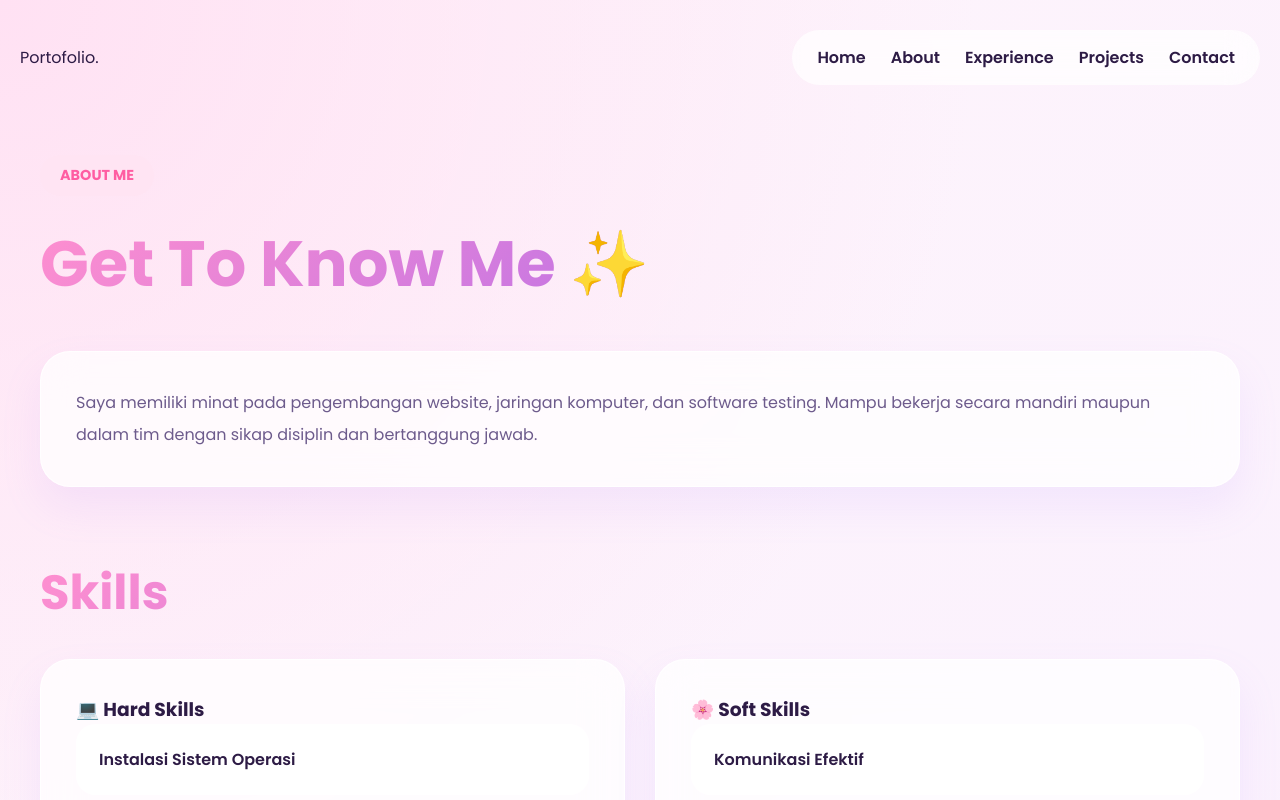
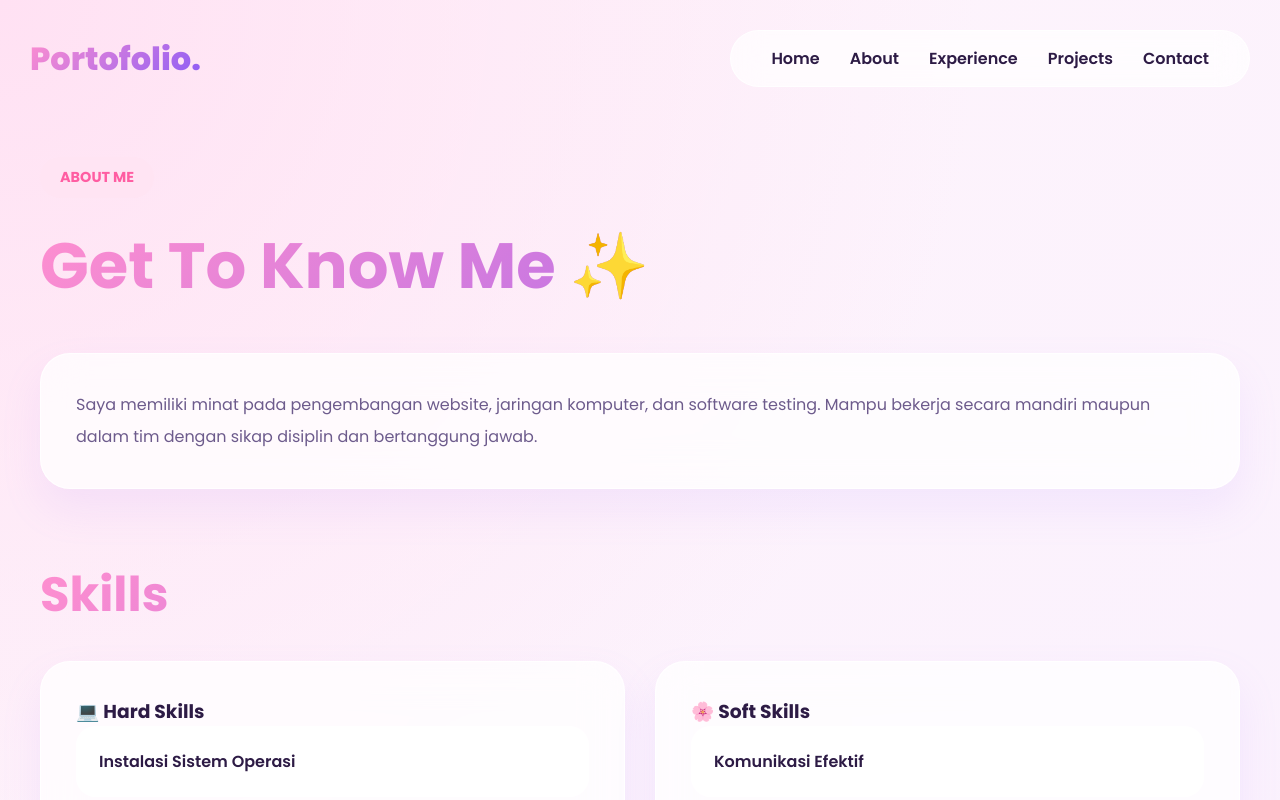
Before and after one commit to naasalwaa99-nsr/portofolio-nayla, a React (Vite) app: page /about in a window 1280 px wide. Shown: the top 800 px of the page. Built offline with nearby package versions, Linux system fonts and the light colour scheme.

Commit message:
update tampilan

```diff
--- a/src/App.css
+++ b/src/App.css
@@ -26,10 +26,12 @@ body{
   color:var(--text);
 }
 
+/* NAVBAR */
+
 .navbar{
   max-width:1300px;
   margin:30px auto;
-  padding:0 20px;
+  padding:0 30px;
 
   display:flex;
   justify-content:space-between;
@@ -38,19 +40,43 @@ body{
   flex-wrap:wrap;
 }
 
+.logo{
+  font-size:2rem;
+  font-weight:800;
+
+  background:linear-gradient(
+    135deg,
+    #ff8fcf,
+    #8b5cf6
+  );
+
+  -webkit-background-clip:text;
+  -webkit-text-fill-color:transparent;
+}
+
 nav{
   display:flex;
-  gap:25px;
-  flex-wrap:wrap;
-  justify-content:center;
+  gap:30px;
 
   background:rgba(255,255,255,.7);
   backdrop-filter:blur(15px);
 
-  padding:15px 25px;
+  padding:15px 40px;
   border-radius:50px;
+
+  border:1px solid rgba(255,255,255,.8);
 }
 
+nav a{
+  text-decoration:none;
+  color:var(--text);
+  font-weight:600;
+  transition:.3s;
+}
+
+nav a:hover{
+  color:var(--purple-dark);
+}
 @media (max-width:768px){
 
   .navbar{
@@ -72,6 +98,7 @@ nav{
     font-size:.95rem;
   }
 }
+
 
 /* HERO */
 
```
